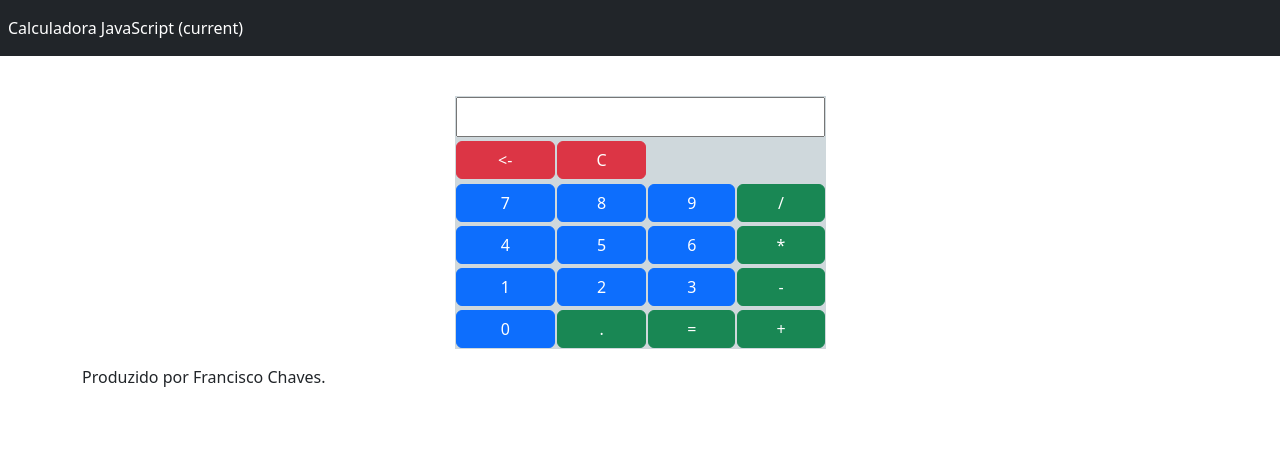
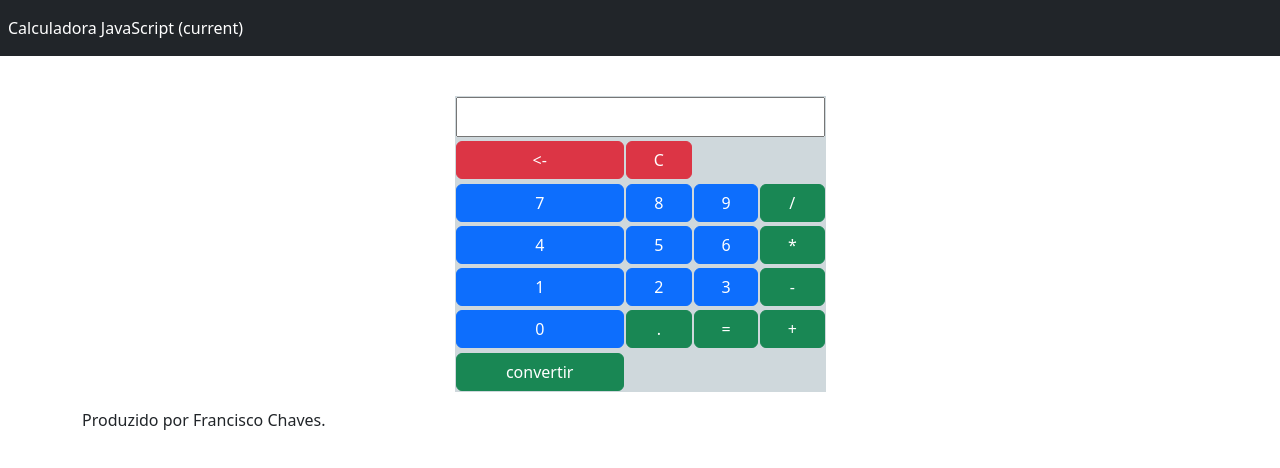
Before and after one commit to MarvinSanchez2023/Taller0003GIT, a plain HTML site: page index.html in a window 1280 px wide. Drawn offline with nearby package versions, Linux system fonts and the light colour scheme.

Commit message:
taller calculadora

```diff
--- a/index.html
+++ b/index.html
@@ -61,6 +61,9 @@
 							<td><input type="button" class="btn btn-success" id="resultado" value="=" /></td>
 							<td><input type="button" class="btn btn-success" id="soma" value="+" /></td>
 						</tr>
+						<tr>
+							<td><input type="button" class="btn btn-success" id="convertir" value="convertir" /></td>
+						</tr>
 					</table>
 				</div>
 			</div>
--- a/js/script.js
+++ b/js/script.js
@@ -17,6 +17,7 @@ document.addEventListener("DOMContentLoaded", function () {
     listenerBtn.push(document.getElementById("subtracao"));
     listenerBtn.push(document.getElementById("divisao"));
     listenerBtn.push(document.getElementById("multiplicacao"));
+    listenerBtn.push(document.getElementById("convertir"));
 
     //teclas númericas da calculadora
     listenerBtn.push(document.getElementById("num0"));
```
